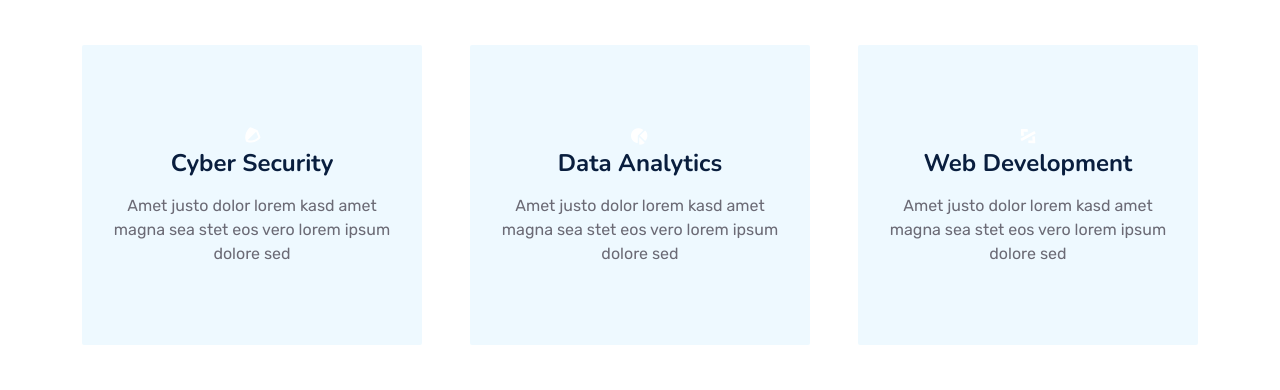
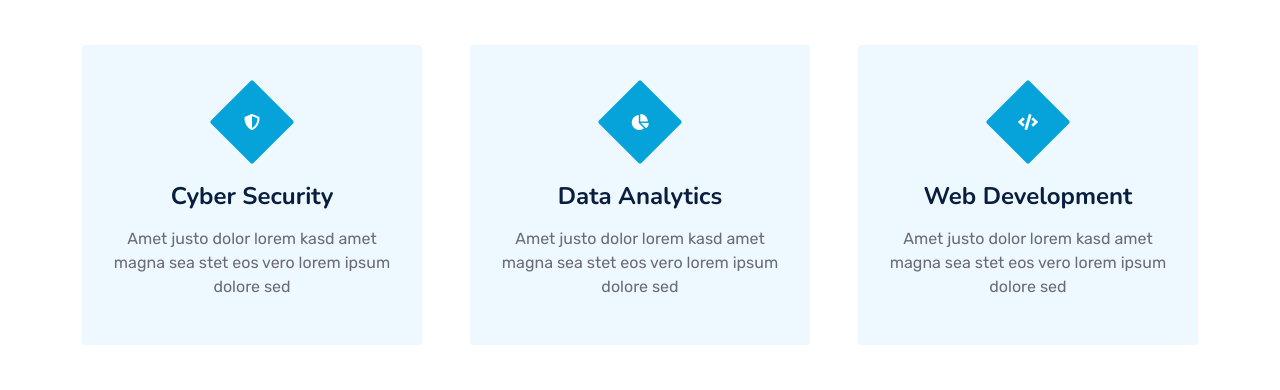
Before and after one commit to 0xbelen/StartUp_Project, a plain HTML site: page service.html in a window 1280 px wide. Shown: the part 766-1156 px from the top of the page. Drawn offline with nearby package versions, Linux system fonts and the light colour scheme; a script that the page names is missing.

Commit message:
added some modification in css

```diff
--- a/css/style.css
+++ b/css/style.css
@@ -356,7 +356,17 @@ h6,
     transition: .5s;
 }
 
-
+.service-item .service-icon {
+    margin-bottom: 30px;
+    width: 60px;
+    height: 60px;
+    display: flex;
+    align-items: center;
+    justify-content: center;
+    background: var(--primary);
+    border-radius: 2px;
+    transform: rotate(-45deg);
+}
 
 .service-item .service-icon i {
     transform: rotate(45deg);
```
